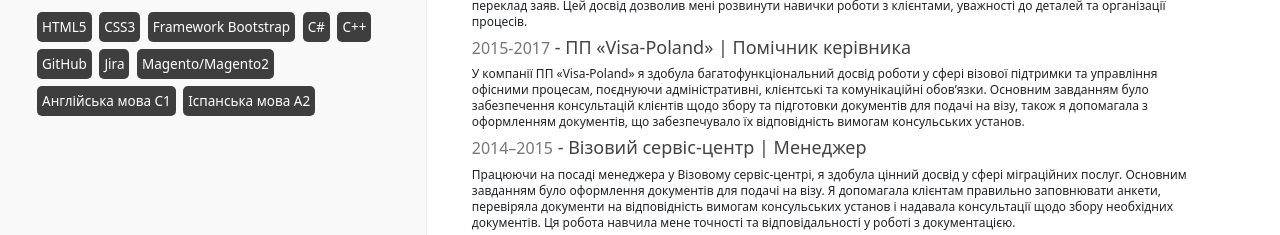
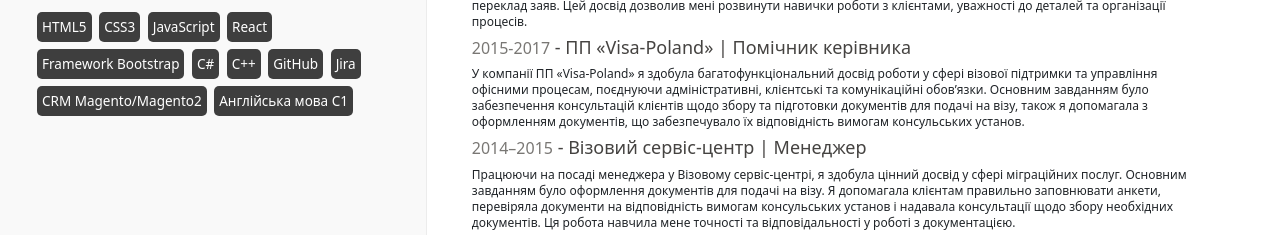
Before and after one commit to annaandroshchuk/Resume_AnnaAndroshchuk.github.io, a plain HTML site: page index.html in a window 1280 px wide. Shown: the part 565-800 px from the top of the page. Drawn offline with nearby package versions, Linux system fonts and the light colour scheme; a script that the page names is missing.

Commit message:
Updated CV

```diff
--- a/index.html
+++ b/index.html
@@ -18,20 +18,22 @@
 <p>
   Мотивована початківиця у сфері фронтенд-розробки, з сильним бажанням розвиватися в ІТ.
   <br>Маю досвід роботи з текстами та контентом, що допомагає швидко адаптуватися до роботи з інтерфейсами.
-  <br>Активно навчаюся HTML, CSS, проходжу курс з розробки операційних систем.
+  <br>Активно навчаюся JavaScript, HTML, CSS, проходжу курс з розробки операційних систем.
 </p>
 <div class="technical_block">
   <h2>Технічні навички</h2>
   <ul><li>HTML5</li>
     <li>CSS3</li>
+    <li>JavaScript</li>
+    <li>React</li>
     <li>Framework Bootstrap</li>
     <li>C#</li>
     <li>C++</li>
     <li>GitHub</li>
     <li>Jira</li>
-    <li>Magento/Magento2</li>
+    <li>CRM Magento/Magento2</li>
     <li>Англійська мова С1</li>
-    <li>Іспанська мова A2</li></ul>
+</ul>
 </div>
 </div>
 </div>
```
